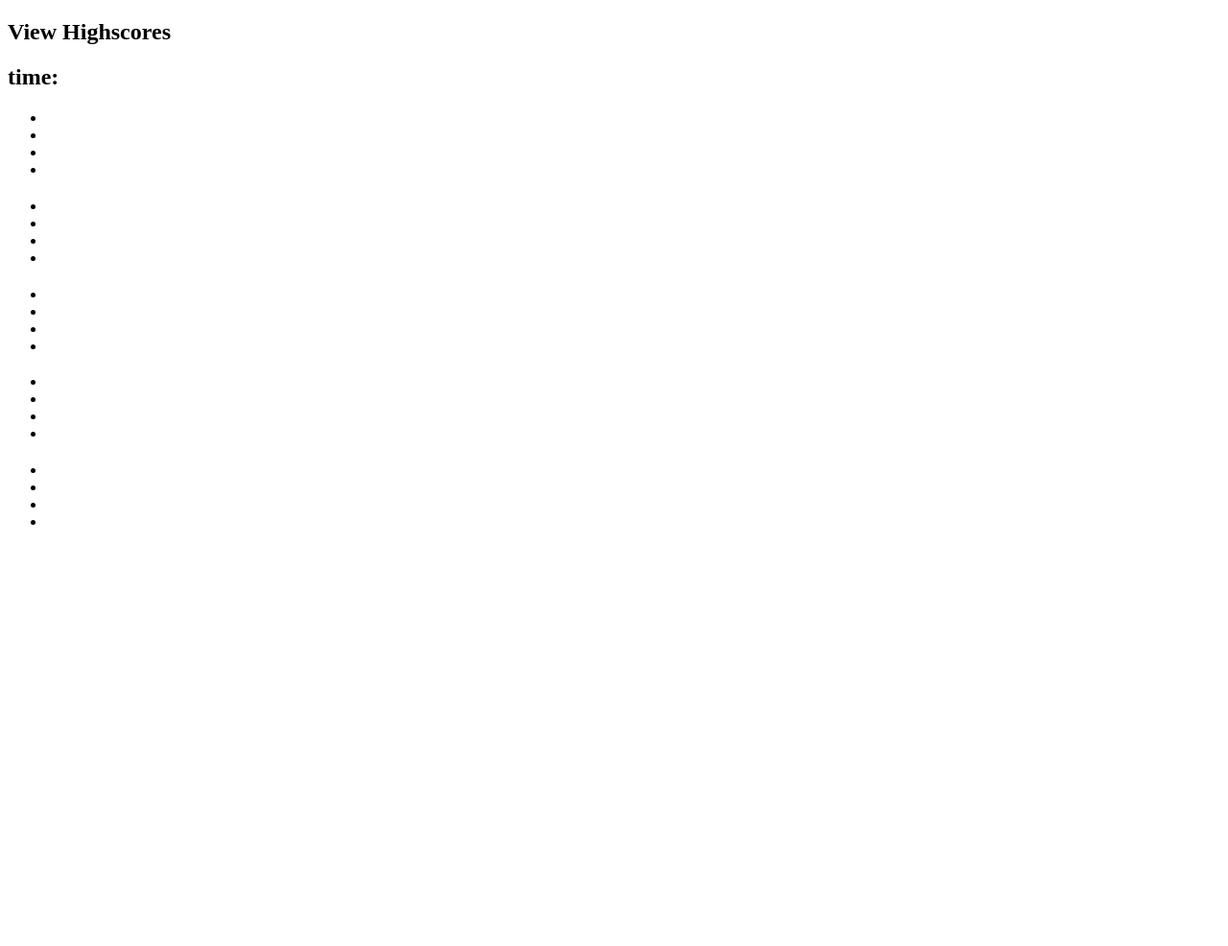
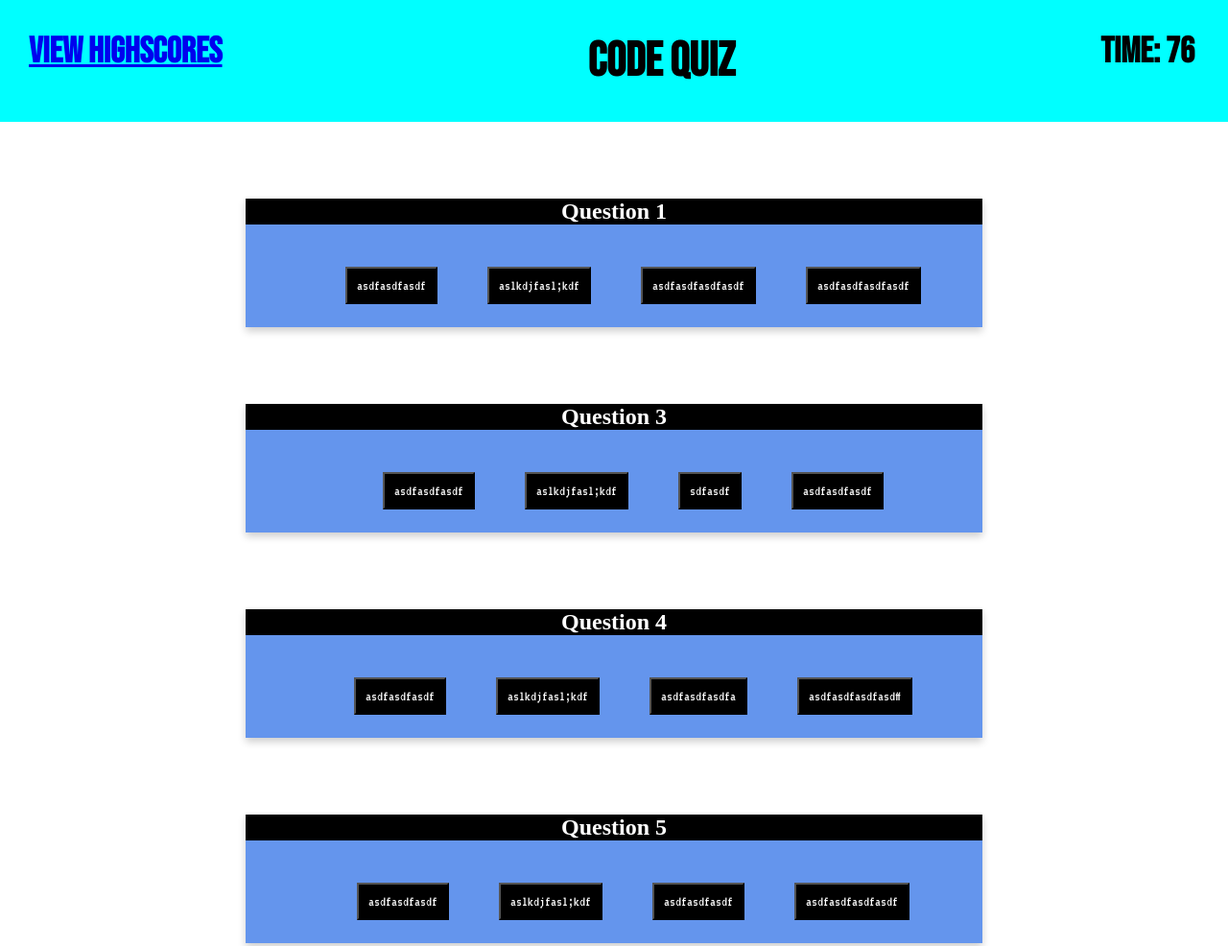
Before and after one commit to Gabriel-V75169/Code-Quiz, a plain HTML site: page index.html in a window 1280 px wide. Shown: the top 986 px of the page at 96% size. Before the commit the page ends 800 px from the top, so only its background shows below. Drawn offline with Linux system fonts and the light colour scheme.

Commit message:
added a bunch of stuff

```diff
--- /dev/null
+++ b/assets/highscore.js
@@ -0,0 +1,27 @@
+
+var initial = document.getElementById('highscore');
+var timeleft = localStorage.getItem('timeleft');
+saveButton = document.getElementById('saveButton');
+
+saveButton.addEventListener("click", function(event) {
+    event.preventDefault();
+    var highscore = {
+        initial: initial.value,
+        time: timeleft
+    };
+
+},);
+
+function saveHighscores() {
+    localStorage.setItem("highscore", JSON.stringify(highscore));
+    renderMessage();
+}
+function renderMessage() {
+    var lastscore = JSON.parse(localStorage.getItem("highscore"));
+    if (lastscore !== null) {
+      document.querySelector(".scores").textContent = lastscore.initial +
+      " received a/an " + timeLeft
+    }
+  }
+
+saveHighscores()
--- a/assets/script.js
+++ b/assets/script.js
@@ -0,0 +1,29 @@
+var questions = document.getElementsByClassName("question");
+var timerEl = document.getElementById('timer');
+var correctAnswer = document.querySelector("#correct-answer")
+var timeLeft = 80;
+var initial = document.getElementById('highscore')
+
+function timer() {
+
+    var timeInterval = setInterval(function () {
+      if (timeLeft > 1) {
+        timerEl.textContent = "Time: "+timeLeft;
+        timeLeft--;
+      } else {
+        timerEl.textContent = 'Game Over';
+        clearInterval(timeInterval);
+      }
+    }, 1000);
+}
+
+
+
+
+
+
+timer();
+function savingTime(){
+    localStorage.setItem('timeleft', JSON.stringify(timeLeft));
+};
+savingTime();
--- a/assets/style.css
+++ b/assets/style.css
@@ -0,0 +1,55 @@
+body {
+    padding: 0;
+    margin: 0;
+}
+button {
+    padding: 10px;
+    margin: 24px;
+    cursor: pointer;
+    font-size: 15px;
+    background-color: black;
+    color: white;
+  }
+
+.container {
+    display: block;
+    margin: 80px auto;
+    text-align: center;
+    box-shadow: 0 4px 8px 0 rgba(0,0,0,0.2);
+    transition: 1s;
+    width: 60vw;
+    background-color:cornflowerblue;
+}
+
+.answers {
+    font-family: 'VT323', monospace;
+}
+
+#question-1, #question-2, #question-3, #question-4, #question-5 {
+ background-color: black;
+ color: white;
+}
+
+#timer {
+    margin-right: 35px;
+}
+
+.header {
+    font-family: 'Bebas Neue', sans-serif;
+    display: flex;
+    justify-content: space-between;
+    background-color: aqua;
+    font-size: 25px;
+}
+
+.header h1{
+   display: block;
+    text-align: center;
+}
+#highscore {
+    margin-left: 30px;
+}
+
+.Q2 {
+    display: none;
+}
--- a/index.html
+++ b/index.html
@@ -3,74 +3,81 @@
   <head>
     <title>Code Quiz</title>
     <meta charset="UTF-8" />
+
     <meta name="viewport" content="width=device-width, initial-scale=1" />
+
     <link rel="stylesheet" type="text/css" href="./assets/style.css" />
-    <link rel="JavaScript" type="JavaScript" href="./assets/script.js" />
+    <link rel="preconnect" href="https://fonts.googleapis.com">
+    <link rel="preconnect" href="https://fonts.gstatic.com" crossorigin>
+    <link href="https://fonts.googleapis.com/css2?family=Bebas+Neue&family=VT323&display=swap" rel="stylesheet">
   </head>
 
   <body>
 
-    <header>
-        <h2 link = "">View Highscores </h2>
-        <h2 id="time">time: </h2>
+    <header class="header H2">
+        <h2 id="highscore" ><a href="highscore.html">View Highscores</a></h2>
+        <h1>Code Quiz</h1>
+        <h2 id="timer"></h2>
     </header>
 
     <main>
 
-      <section class="container">
-        <h1 class="Question" id="Question 1"> </h1>
+      <section class="container Q1">
+        <h1 class="question" id="question-1">Question 1</h1>
+
               <ul>
-                <li class="answers" id = "correct-answer"></li>
-                <li class="answers" ></li>
-                <li class="answers" ></li>
-                <li class="answers" ></li>
+                <button class="answers" id = "correct-answer">asdfasdfasdf</button>
+                <button class="answers" >aslkdjfasl;kdf</button>
+                <button class="answers" >asdfasdfasdfasdf</button>
+                <button class="answers" >asdfasdfasdfasdf</button>
               </ul>
       </section>
 
-      <section class="container">
-        <h1 class="Question" id="Question 2"> </h1>
+      <section class="container Q2">
+        <h1 class="question" id="question-2">Question 2</h1>
+
             <ul>
-              <li class="answers" id = "correct-answer"></li>
-              <li class="answers" ></li>
-              <li class="answers" ></li>
-              <li class="answers" ></li>
+              <button class="answers" id = "correct-answer">asdfasdfasdf</button>
+              <button class="answers" >aslkdjfasl;kdf</button>
+              <button class="answers" >asdfasdfasdfasdfasf</button>
+              <button class="answers" >asdffasdfasdfasdfasdf</button>
             </ul>
       </section>
 
       <section class="container">
-        <h1 class="Question" id="Question 3"> </h1>
+        <h1 class="question" id="question-3">Question 3</h1>
 
             <ul>
-              <li class="answers" id = "correct-answer"></li>
-              <li class="answers" ></li>
-              <li class="answers" ></li>
-              <li class="answers" ></li>
+              <button class="answers" id = "correct-answer">asdfasdfasdf</button>
+              <button class="answers" >aslkdjfasl;kdf</button>
+              <button class="answers" >sdfasdf</button>
+              <button class="answers" >asdfasdfasdf</button>
             </ul>
       </section>
-      <section>
-        <h1 class="Question" id="Question 4"> </h1>
+
+      <section class="container">
+        <h1 class="question" id="question-4">Question 4</h1>
 
           <ul>
-            <li class="answers" id = "correct-answer"></li>
-            <li class="answers" ></li>
-            <li class="answers" ></li>
-            <li class="answers" ></li>
+            <button class="answers" id = "correct-answer">asdfasdfasdf</button>
+            <button class="answers" >aslkdjfasl;kdf</button>
+            <button class="answers" >asdfasdfasdfa</button>
+            <button class="answers" >asdfasdfasdfasdff</button>
           </ul>
       </section>
 
       <section class="container">
-        <h1 class="Question" id="Question 5"> </h1>
+        <h1 class="question" id="question-5">Question 5</h1>
 
           <ul>
-            <li class="answers" id = "correct-answer"></li>
-            <li class="answers" ></li>
-            <li class="answers" ></li>
-            <li class="answers" ></li>
+            <button class="answers" id = "correct-answer">asdfasdfasdf</button>
+            <button class="answers" >aslkdjfasl;kdf</button>
+            <button class="answers" >asdfasdfasdf</button>
+            <button class="answers" >asdfasdfasdfasdf</button>
           </ul>
       </section>
-
-
-
+          <script src="./assets/script.js"></script>
+          <script src="./assets/highscore.js"></script>
     </main>
 
   </body>
```
Also changed, not shown: endScreen.html (added, +20 -0 lines), highscore.html (added, +29 -0 lines), intro.html (added, +15 -0 lines).
